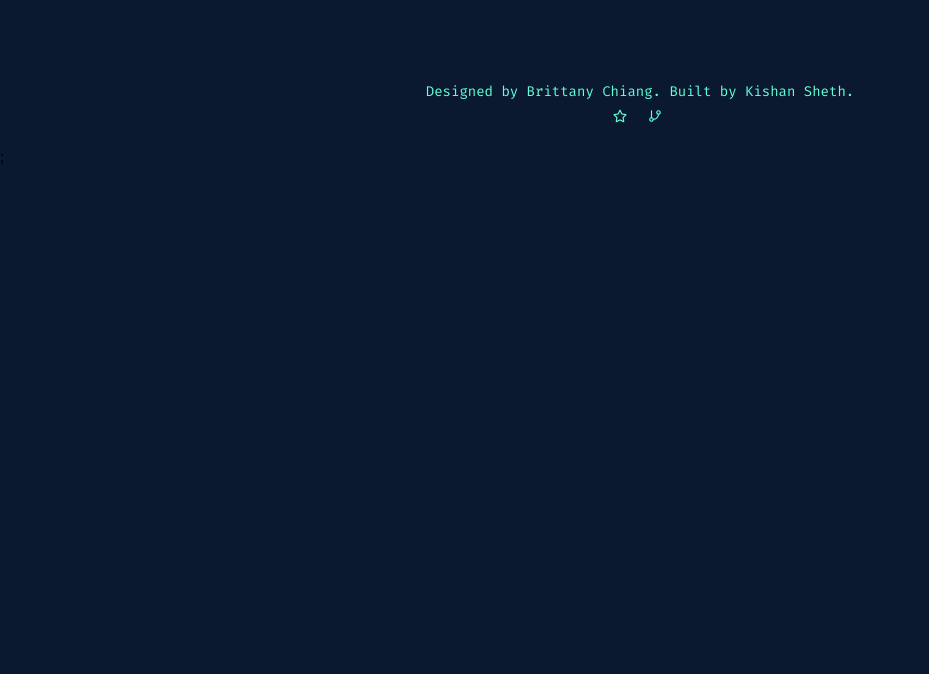
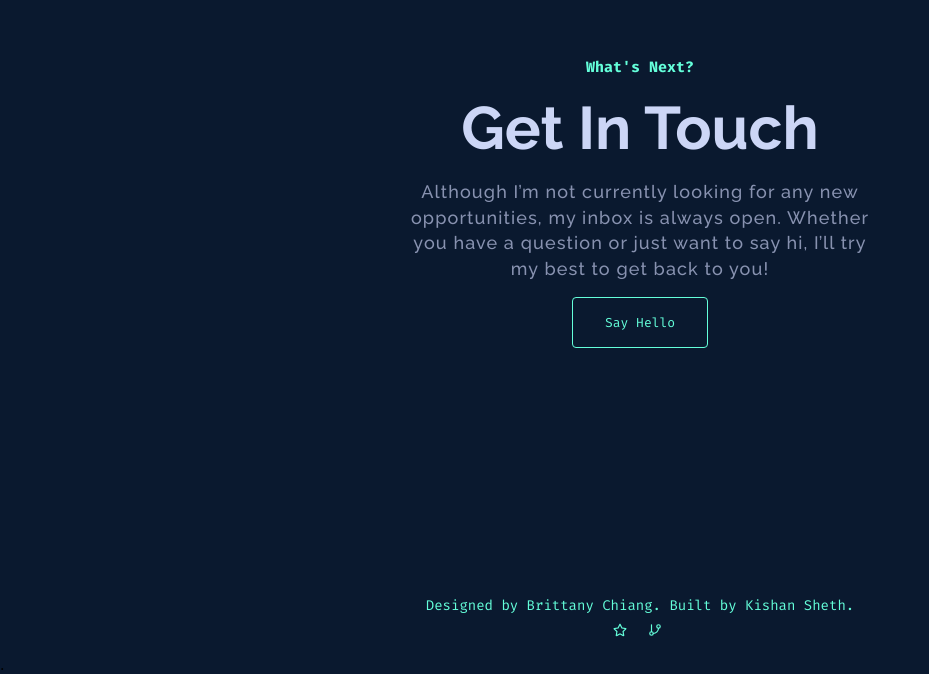
Before and after one commit to koolkishan/nextjs-portfolio, a Next.js app: page / in a window 1280 px wide. Shown: the part 1730-2404 px from the top of the page, without its empty margins (0-929 px from the left). Before the commit the page ends 1896 px from the top, so only its background shows below. Built offline with nearby package versions, Linux system fonts and the light colour scheme; no server answers.

Commit message:
Added contact section

```diff
--- a/src/pages/index.tsx
+++ b/src/pages/index.tsx
@@ -7,6 +7,7 @@ import Hero from "@/sections/Hero";
 import Navbar from "@/sections/Navbar";
 import React from "react";
 import About from "@/sections/About";
+import Contact from "@/sections/Contact";
 
 function index() {
   return (
@@ -20,6 +21,7 @@ function index() {
       <Email />
       <Hero />
       <About />
+      <Contact />
       <Footer />
       <Loader />
     </div>
--- /dev/null
+++ b/src/scss/sections/_contact.scss
@@ -0,0 +1,34 @@
+.contact {
+  margin: 15rem;
+  display: flex;
+  gap: 1rem;
+  justify-content: center;
+  align-items: center;
+  flex-direction: column;
+  .contact-title {
+    color: var(--theme-color);
+    font-size: 15px;
+    font-family: var(--fira-code);
+  }
+  .contact-sub-title {
+    font-size: 60px;
+    font-family: var(--raleway);
+    color: var(--light-slate);
+  }
+  .contact-text {
+    margin: 0 10rem;
+    color: var(--slate);
+    font-size: 18px;
+    letter-spacing: 0.07rem;
+    line-height: 1.6rem;
+    font-weight: 500;
+    font-family: var(--raleway);
+    text-align: center;
+  }
+  .contact-cta {
+    margin-top: 1rem;
+    .btn {
+      padding: 1rem 2rem;
+    }
+  }
+}
--- a/src/scss/sections/_index.scss
+++ b/src/scss/sections/_index.scss
@@ -1,4 +1,5 @@
 @import "navbar";
 @import "hero";
 @import "about";
+@import "contact";
 @import "footer";
--- a/src/sections/Contact.tsx
+++ b/src/sections/Contact.tsx
@@ -1,7 +1,21 @@
+import Button from "@/components/Button";
 import React from "react";
 
 function Contact() {
-  return <div>Contact</div>;
+  return (
+    <div className="contact" id="contact">
+      <h2 className="contact-title">What's Next?</h2>
+      <h2 className="contact-sub-title">Get In Touch</h2>
+      <p className="contact-text">
+        Although I’m not currently looking for any new opportunities, my inbox
+        is always open. Whether you have a question or just want to say hi, I’ll
+        try my best to get back to you!
+      </p>
+      <div className="contact-cta">
+        <Button link="mailto:kishansheth21@gmail.com" text="Say Hello" />
+      </div>
+    </div>
+  );
 }
 
 export default Contact;
```
